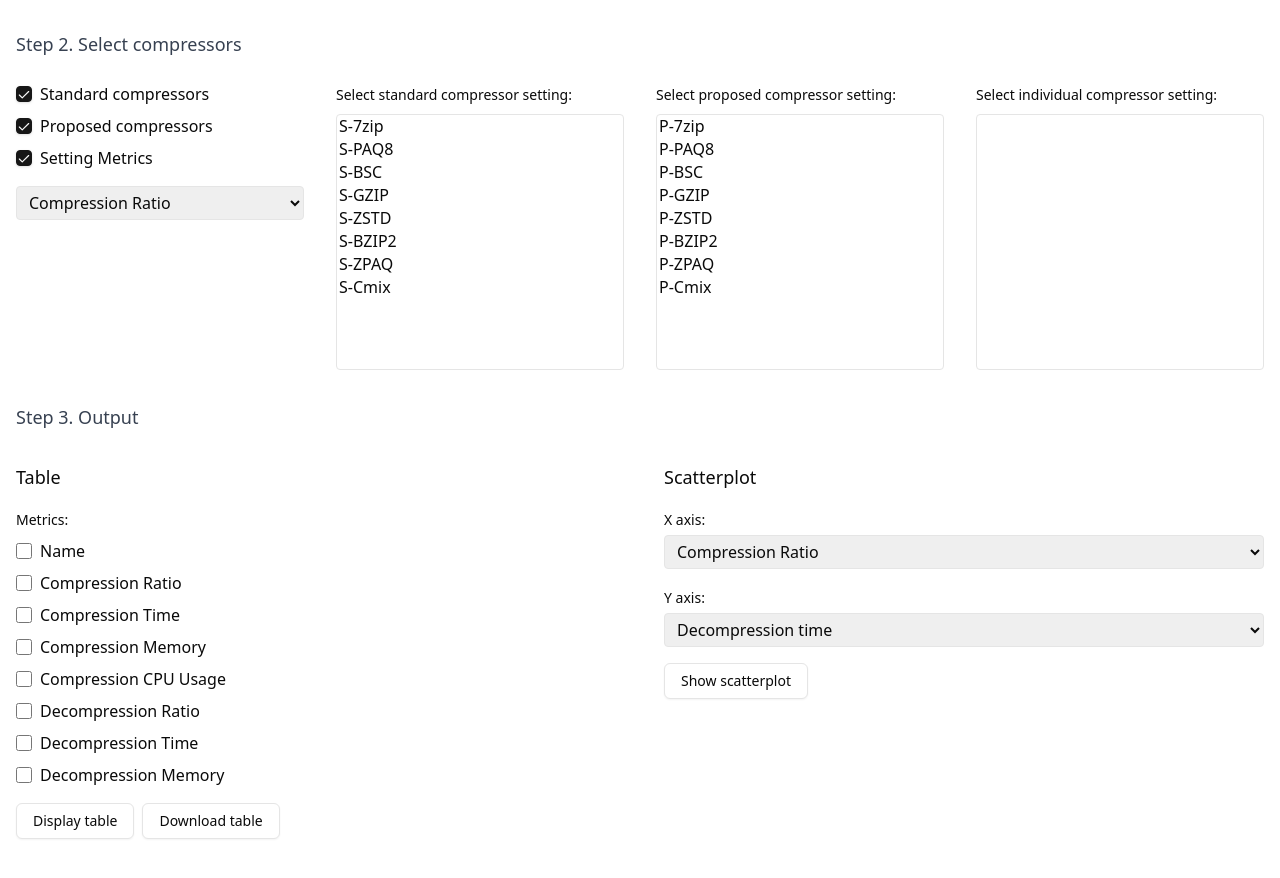
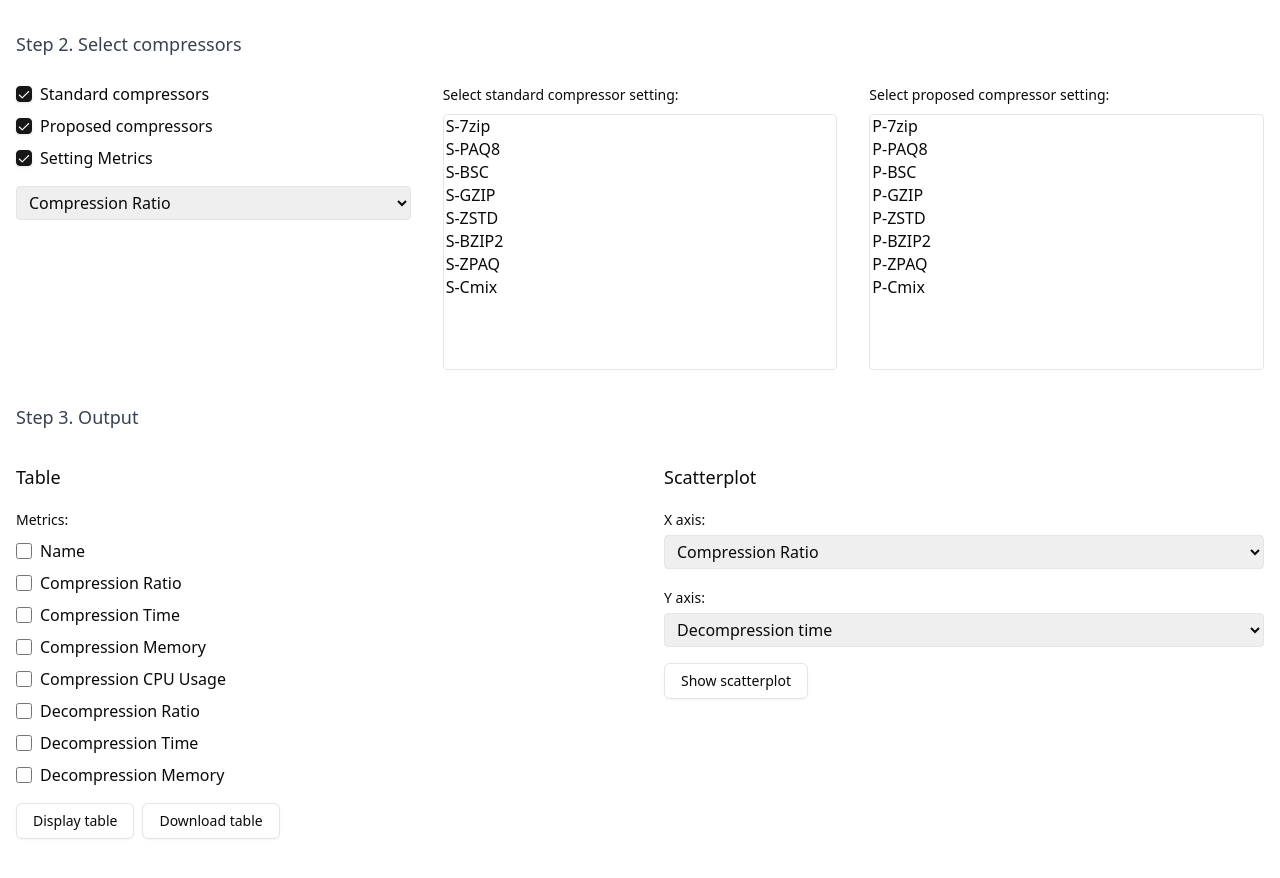
Before and after one commit to ChakrabortyDiya/mgc, a Next.js app: page / in a window 1280 px wide. Shown: the part 1099-1977 px from the top of the page. Built offline with nearby package versions, Linux system fonts and the light colour scheme.

Commit message:
minor fix

```diff
--- a/components/compressor-selector.tsx
+++ b/components/compressor-selector.tsx
@@ -135,17 +135,6 @@ export function CompressorSelector() {
               <option>P-Cmix</option>
             </select>
           </div>
-          <div className="flex-1">
-            <Label>Select individual compressor setting:</Label>
-            <select
-              multiple
-              className="w-full h-64 border rounded mt-2"
-              value={selectedStandard}
-              onChange={(e) => setSelectedStandard(Array.from(e.target.selectedOptions, (option) => option.value))}
-            >
-              <option></option>
-            </select>
-          </div>
         </div>
       </div>
     </div>
```
